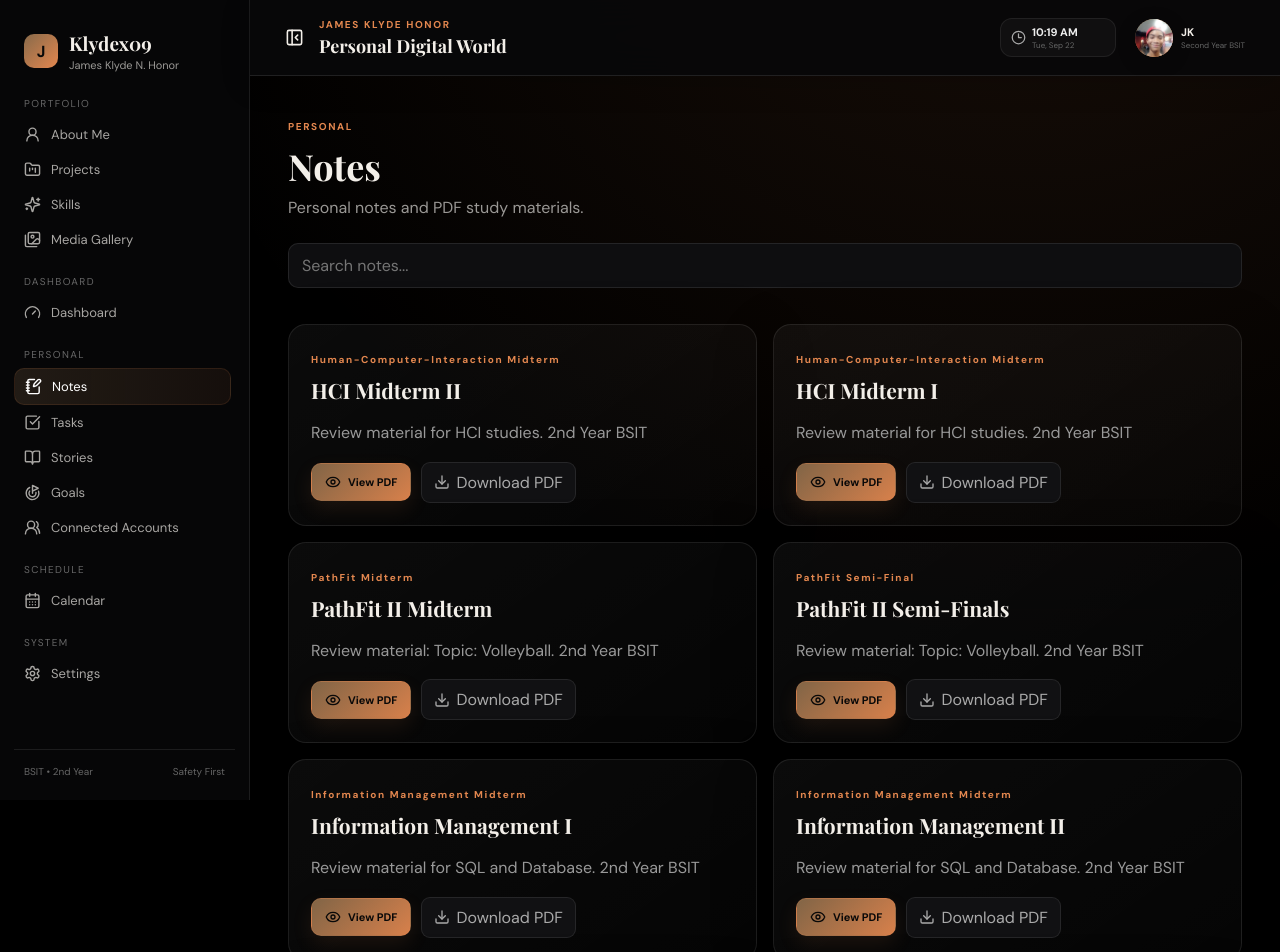
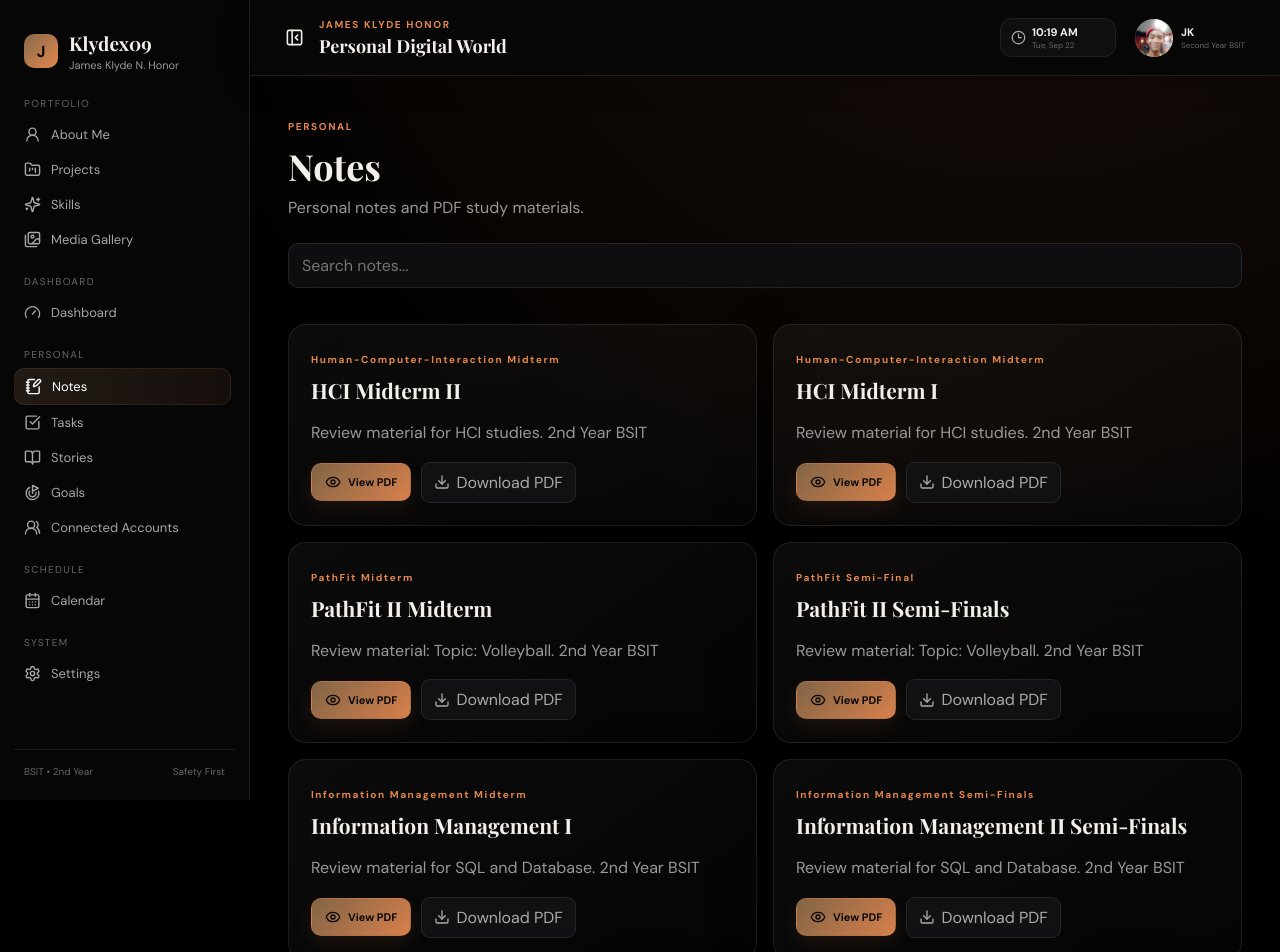
Before and after one commit to Klydex09/Personal-Portfolio, a React (Vite) app: page /notes in a window 1280 px wide. Shown: the top 952 px of the page. Built offline with nearby package versions, Linux system fonts and the light colour scheme.

Commit message:
Update notes.js

```diff
--- a/src/data/notes.js
+++ b/src/data/notes.js
@@ -38,6 +38,14 @@ export const notes = [
     category: "Information Management Midterm",
     type: "PDF",
     file: "/media/notes/Information Managemnt/IM 1,1.pdf"
+  },
+  {
+    id: "Information Management",
+    title: "Information Management II Semi-Finals",
+    description: "Review material for SQL and Database. 2nd Year BSIT",
+    category: "Information Management Semi-Finals",
+    type: "PDF",
+    file: "/media/notes/Information Managemnt/IM-semi.pdf"
   },
   {
     id: "Information Management",
```
